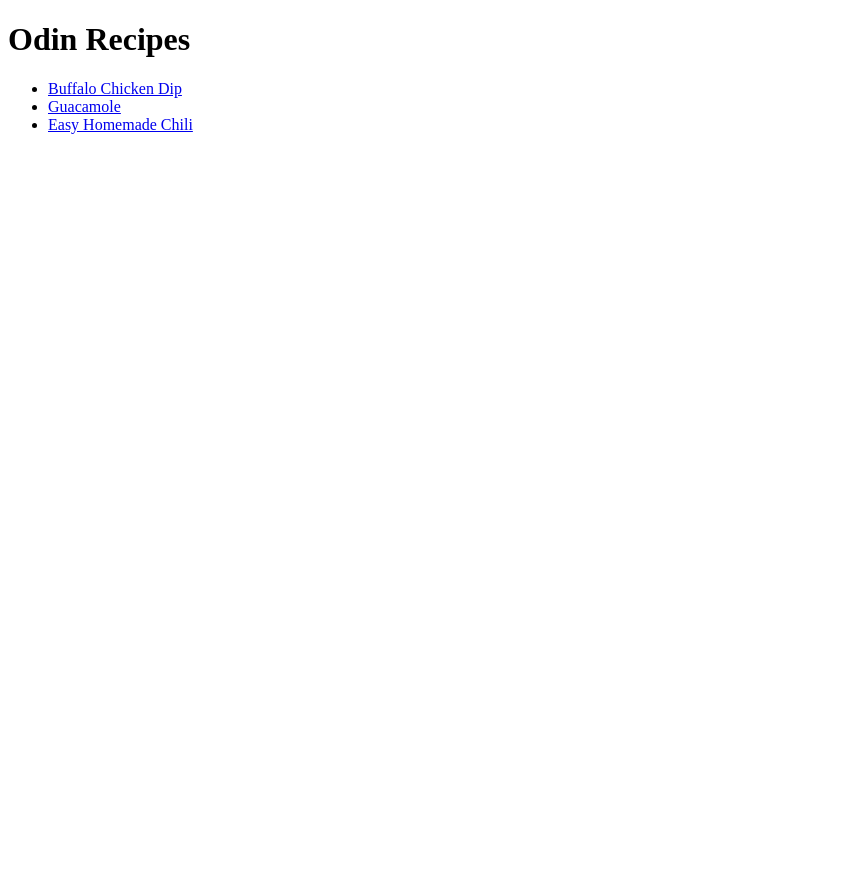
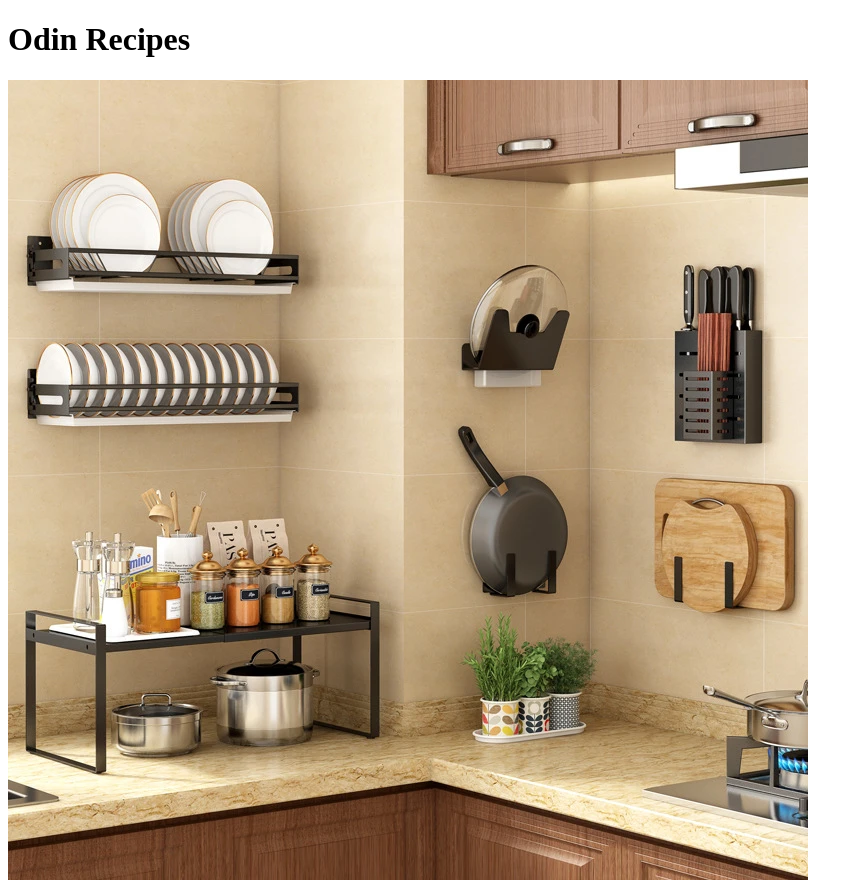
Before and after one commit to peocloo/odin-recipes, a plain HTML site: page index.html in a window 1280 px wide. Shown: the top 880 px of the page, without its empty margins (0-863 px from the left). Before the commit the page ends 800 px from the top, so only its background shows below. Drawn offline with Linux system fonts and the light colour scheme.

Commit message:
image, recipes added to index

```diff
--- a/index.html
+++ b/index.html
@@ -6,6 +6,7 @@
     </head>
     <body>
         <h1>Odin Recipes</h1>
+        <img src="images/recipes.webp" alt="Recipes main">
         <ul>
             <li><a href="recipes/buffalo_chicken_dip.html">Buffalo Chicken Dip</a></li>
             <li><a href="recipes/guacamole.html">Guacamole</a></li>
```
Also changed, not shown: images/recipes.webp (added).
